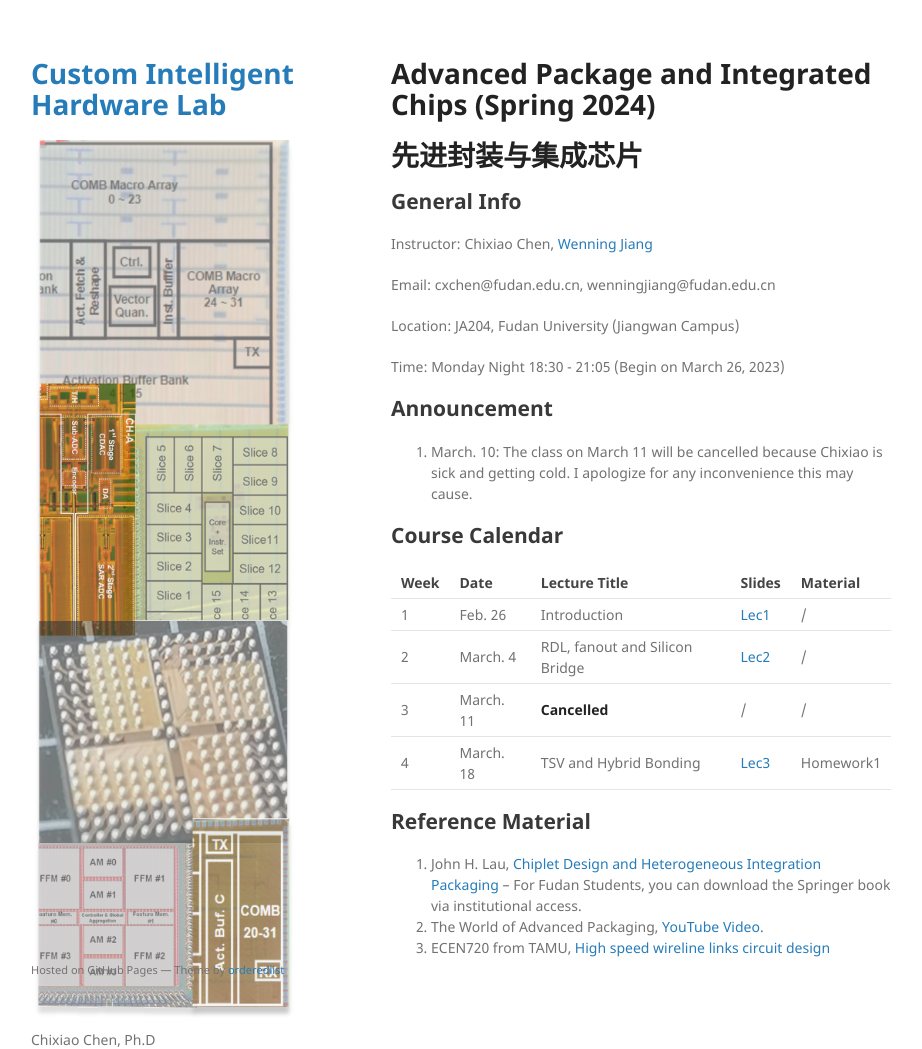
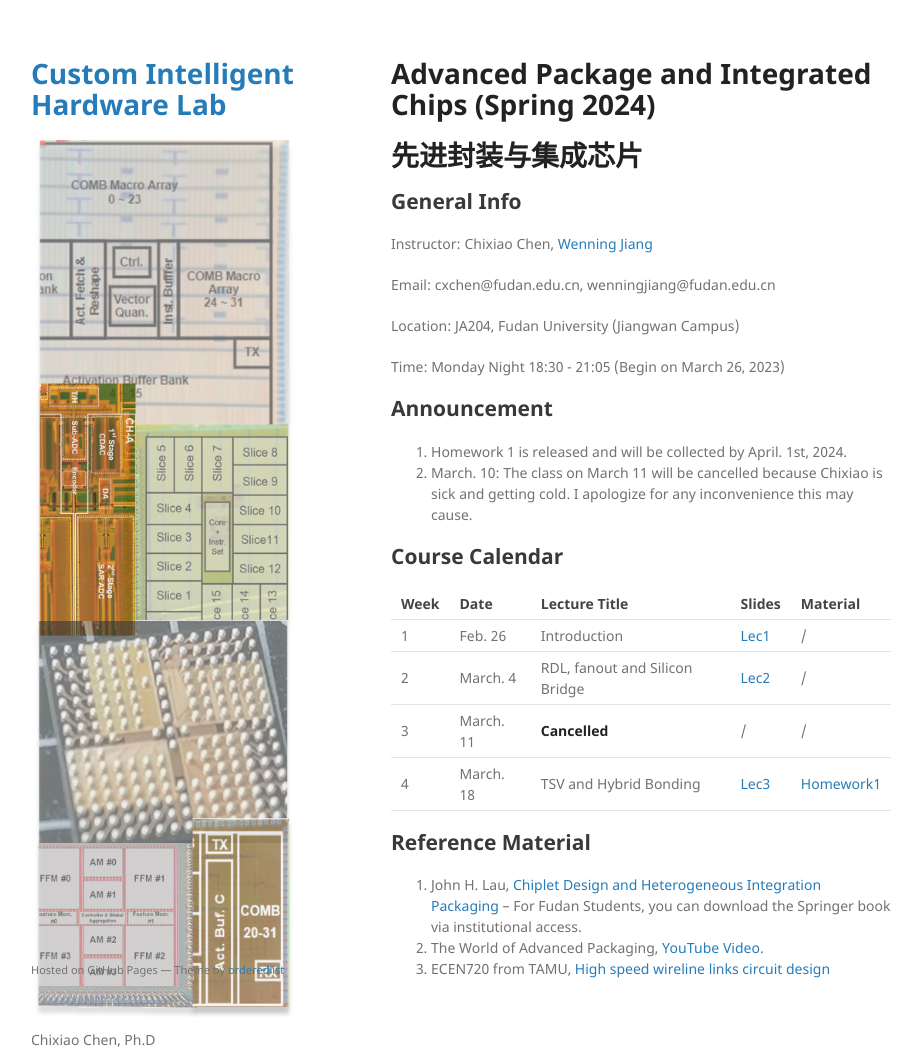
Before and after one commit to cihlab/cihlab.github.io, a Jekyll site: the page built from course/chiplet.md, in a window 1280 px wide and 1049 px high. Shown: the whole window, without its empty margins (179-1101 px from the left). Built offline with Jekyll 4.4.1, drawn with Linux system fonts in a browser that asks for light colours; our own code applies the rules of GitHub Pages for plain Markdown files; part of the change alters nothing that is shown.

Commit message:
Update chiplet.md

```diff
--- a/course/chiplet.md
+++ b/course/chiplet.md
@@ -17,7 +17,9 @@ Time: Monday Night 18:30 - 21:05 (Begin on March 26, 2023)
 
 ## Announcement
 
+1. Homework 1 is released and will be collected by April. 1st, 2024.
 1. March. 10: The class on March 11 will be cancelled because Chixiao is sick and getting cold. I apologize for any inconvenience this may cause.
+
 
 
 ## Course Calendar
@@ -27,7 +29,7 @@ Time: Monday Night 18:30 - 21:05 (Begin on March 26, 2023)
 1| Feb. 26 | Introduction | [Lec1](./chiplet01.pdf) | / |
 2| March. 4 | RDL, fanout and Silicon Bridge | [Lec2](./chiplet02.pdf) | / |
 3| March. 11 | **Cancelled** | / | / |
-4| March. 18 | TSV and Hybrid Bonding | [Lec3](./chiplet03.pdf) | Homework1 |
+4| March. 18 | TSV and Hybrid Bonding | [Lec3](./chiplet03.pdf) | [Homework1](./chiplet_hmwk_01_2024.pdf) |
 
 
 ## Reference Material
```
